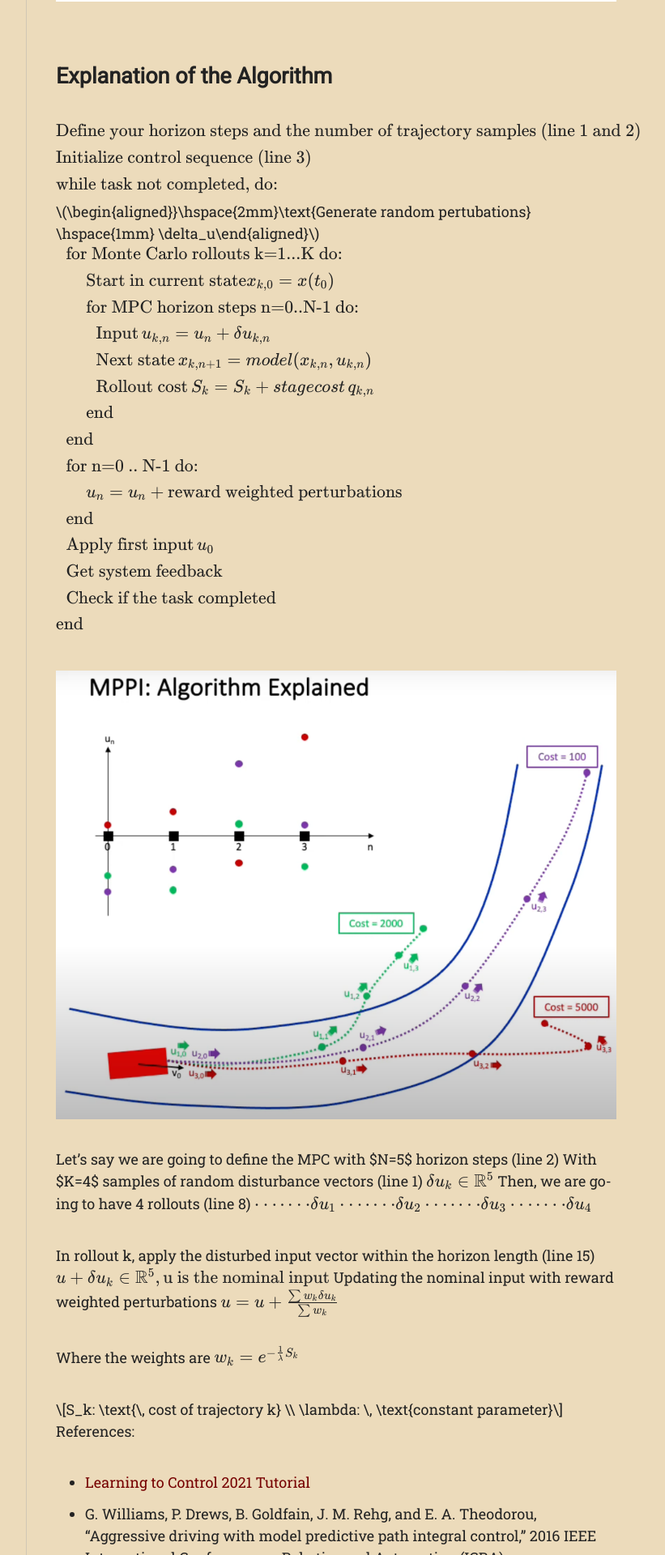
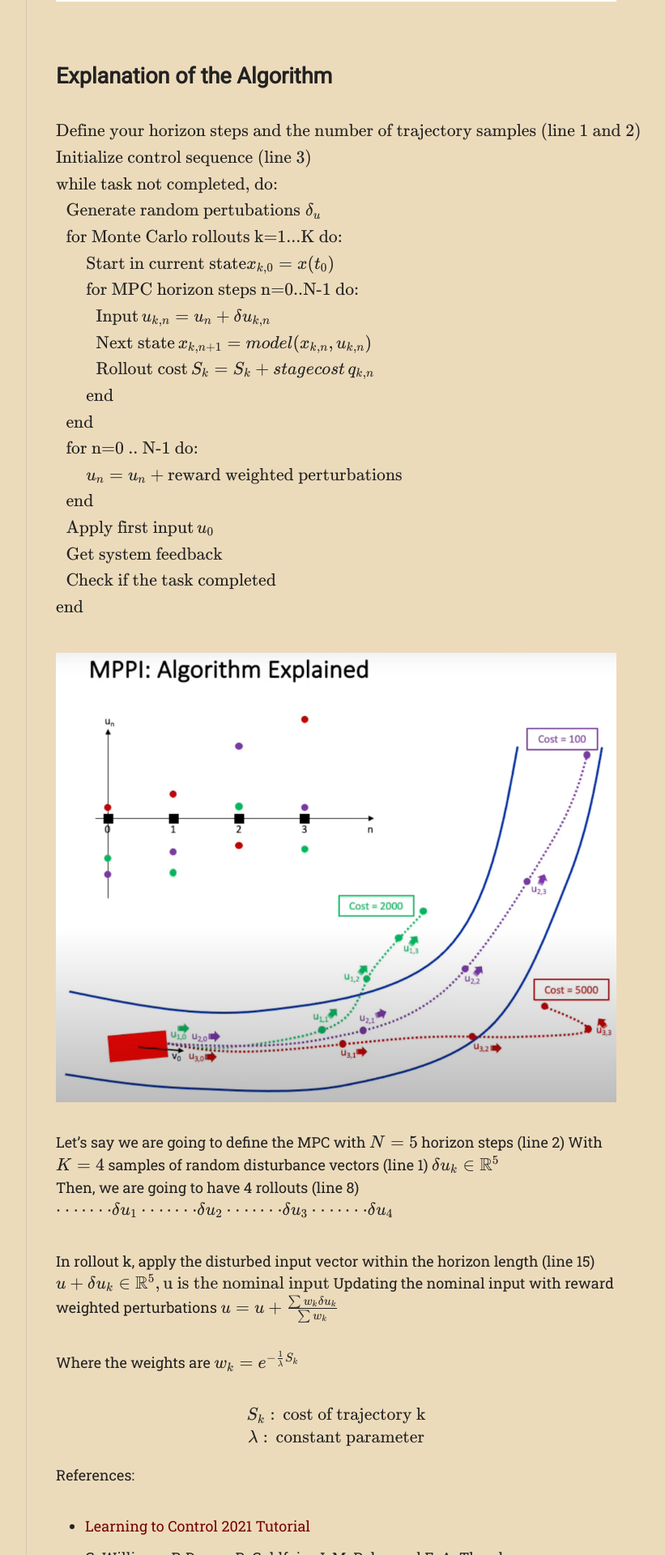
Before and after one commit to brilianputraa/brilianamiruddin.github.io, a Jekyll site: the page built from _posts/2023-08-03-mppi.md, in a window 1280 px wide. Shown: the part 2238-4158 px from the top of the page at 81% size, without its empty margins (357-1178 px from the left). Built offline with Jekyll 4.4.1, drawn with Linux system fonts in a browser that asks for light colours; nearby versions of some CDN libraries; some web fonts are replaced.

Commit message:
Update 2023-08-03-mppi.md

```diff
--- a/_posts/2023-08-03-mppi.md
+++ b/_posts/2023-08-03-mppi.md
@@ -33,7 +33,7 @@ Another efficient and better approach is to use a GPU to exploit the parallel na
 $$\begin{aligned} \text{Define your horizon steps and the number of trajectory samples (line 1 and 2)} \end{aligned}$$\
 $$\begin{aligned}\text{Initialize control sequence (line 3)}\end{aligned}$$ \
 $$\begin{aligned}\text{while task not completed, do:}\end{aligned}$$ \
-$$\begin{aligned}}\hspace{2mm}\text{Generate random pertubations} \hspace{1mm} \delta_u\end{aligned}$$ \
+$$\begin{aligned}\hspace{2mm}\text{Generate random pertubations} \hspace{1mm} \delta_u\end{aligned}$$ \
 $$\begin{aligned}\hspace{2mm} \text{for Monte Carlo rollouts k=1...K do:}\end{aligned}$$ \
 $$\begin{aligned}\hspace{6mm} \text{Start in current state} x_{k,0}=x(t_0)\end{aligned}$$ \
 $$\begin{aligned}\hspace{6mm} \text{for MPC horizon steps n=0..N-1 do:}\end{aligned}$$ \
@@ -52,10 +52,10 @@ $$\begin{aligned}\text{end}\end{aligned}$$
 
 ![MPPI](/assets/fig/MPPI2.png)
 
-Let’s say we are going to define the MPC with $N=5$ horizon steps (line 2)
-With $K=4$ samples of random disturbance vectors (line 1)
-$$\delta u_k \in  \mathbb{R}^5$$
-Then, we are going to have 4 rollouts (line 8)
+Let’s say we are going to define the MPC with $$N=5$$ horizon steps (line 2)
+With $$K=4$$ samples of random disturbance vectors (line 1)
+$$\delta u_k \in  \mathbb{R}^5$$ \
+Then, we are going to have 4 rollouts (line 8) \
 $$\cdot  \cdot  \dots  \cdot  \cdot  \delta u_1$$
 $$\cdot  \cdot  \dots  \cdot  \cdot  \delta u_2$$
 $$\cdot  \cdot  \dots  \cdot  \cdot  \delta u_3$$
@@ -67,7 +67,7 @@ Updating the nominal input with reward weighted perturbations $$u = u + \frac{\s
 
 Where the weights are $$w_k = e^{-\frac{1}{\lambda}S_k}$$
 
-$$ S_k: \text{\, cost of trajectory k}  \\  \lambda: \,  \text{constant parameter} $$
+$$S_k: \text{\, cost of trajectory k}  \\  \lambda: \,  \text{constant parameter}$$
 
 References:
 -   [Learning to Control 2021 Tutorial](https://www.youtube.com/watch?v=19QLyMuQ_BE)
```
